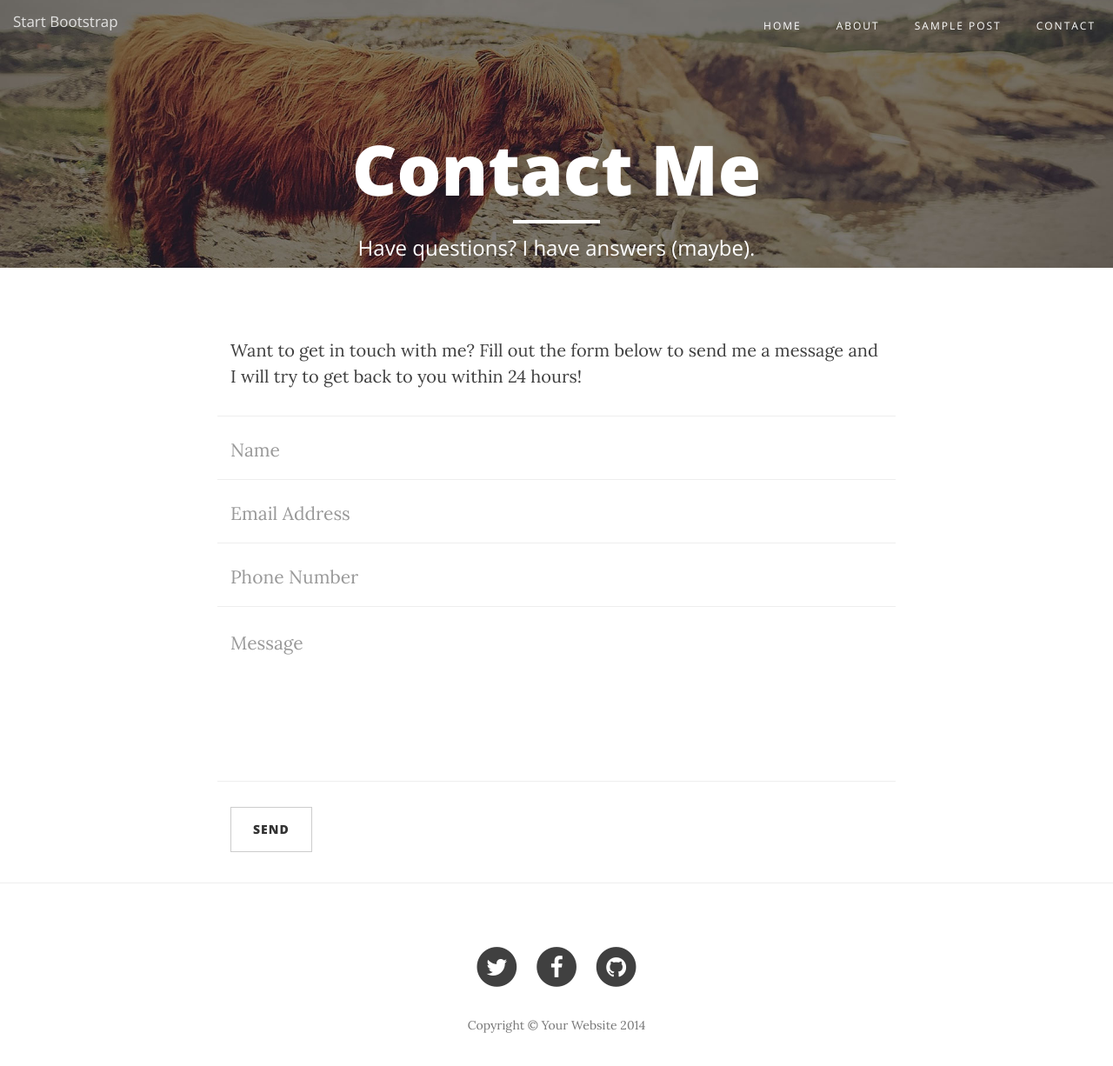
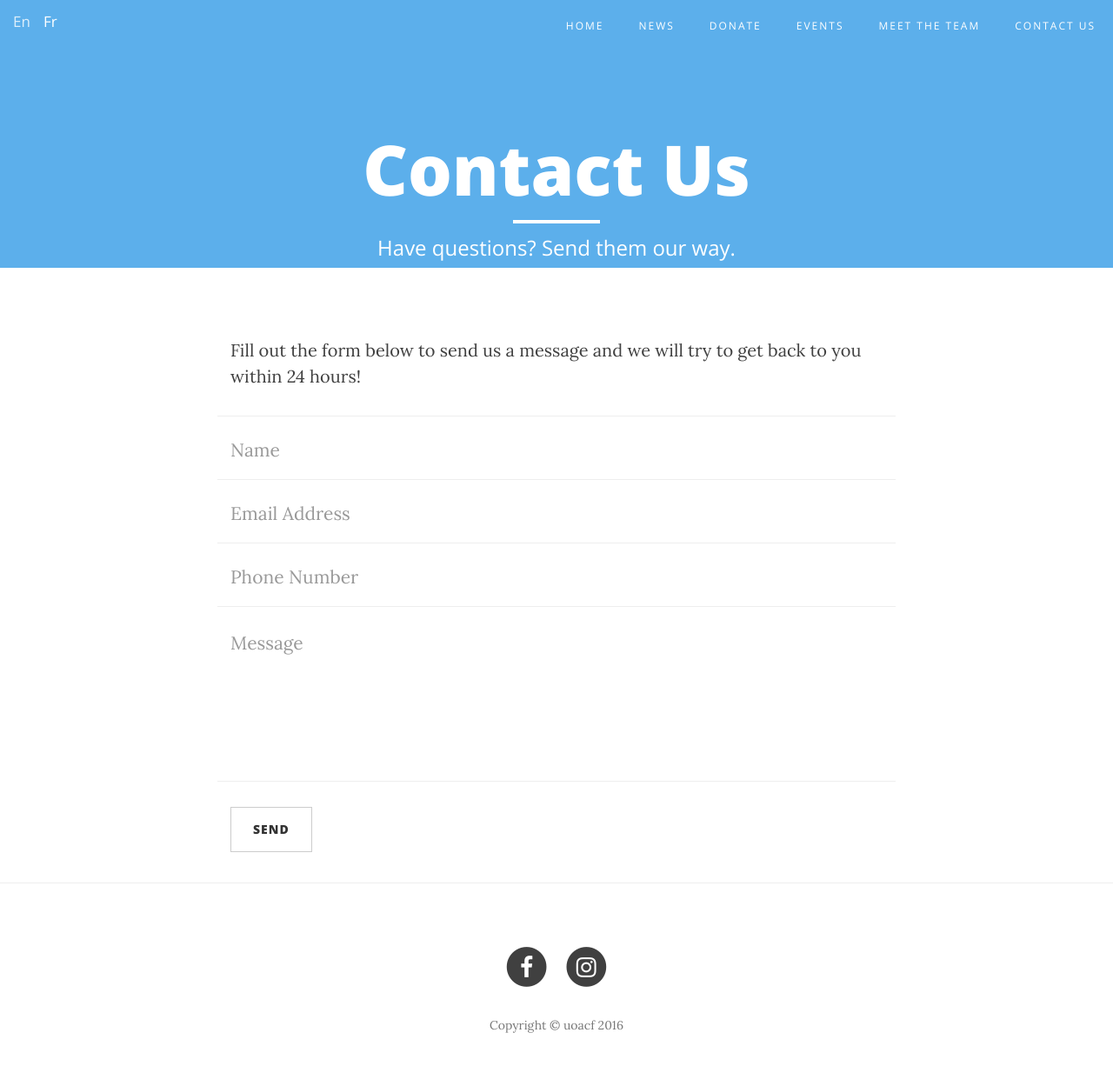
Before and after one commit to HoussamBedja/UOACF-Website, a plain HTML site: page contact.html in a window 1280 px wide. Shown: the whole page at 87% size. Drawn offline with nearby package versions, Linux system fonts and the light colour scheme.

Commit message:
Consistency changes

```diff
--- a/contact.html
+++ b/contact.html
@@ -9,7 +9,7 @@
     <meta name="description" content="">
     <meta name="author" content="">
 
-    <title>Clean Blog - Contact</title>
+    <title>Contact Us</title>
 
     <!-- Bootstrap Core CSS -->
     <link href="css/bootstrap.min.css" rel="stylesheet">
@@ -23,7 +23,7 @@
     <link href='http://fonts.googleapis.com/css?family=Open+Sans:300italic,400italic,600italic,700italic,800italic,400,300,600,700,800' rel='stylesheet' type='text/css'>
 
     <!-- HTML5 Shim and Respond.js IE8 support of HTML5 elements and media queries -->
-    <!-- WARNING: Respond.js doesn't work if you view the page via file:// "hello..testing"-->
+    <!-- WARNING: Respond.js doesn't work if you view the page via file:// -->
     <!--[if lt IE 9]>
         <script src="https://oss.maxcdn.com/libs/html5shiv/3.7.0/html5shiv.js"></script>
         <script src="https://oss.maxcdn.com/libs/respond.js/1.4.2/respond.min.js"></script>
@@ -33,7 +33,7 @@
 
 <body>
 
-    <!-- Navigation -->
+   <!-- Navigation  .-->
     <nav class="navbar navbar-default navbar-custom navbar-fixed-top">
         <div class="container-fluid">
             <!-- Brand and toggle get grouped for better mobile display -->
@@ -44,7 +44,10 @@
                     <span class="icon-bar"></span>
                     <span class="icon-bar"></span>
                 </button>
-                <a class="navbar-brand" href="index.html">Start Bootstrap</a>
+                <a class="navbar-brand" href="index.html">En </a>
+                <a class="navbar-brand" href="index.html">Fr</a>
+
+
             </div>
 
             <!-- Collect the nav links, forms, and other content for toggling -->
@@ -54,31 +57,38 @@
                         <a href="index.html">Home</a>
                     </li>
                     <li>
-                        <a href="about.html">About</a>
+                        <a href="post.html">News</a>
                     </li>
                     <li>
-                        <a href="post.html">Sample Post</a>
+                        <a href="http://team45.actionagainsthungerevents.ca/uottawa">Donate</a>
                     </li>
                     <li>
-                        <a href="contact.html">Contact</a>
+                        <a href="events.html">Events</a>
                     </li>
+                    <li>
+                        <a href="about.html">Meet the team</a>
+                    </li>
+                    <li>
+                        <a href="contact.html">Contact US</a>
+                    </li>
+
                 </ul>
             </div>
             <!-- /.navbar-collapse -->
         </div>
         <!-- /.container -->
     </nav>
-
     <!-- Page Header -->
     <!-- Set your background image for this header on the line below. -->
-    <header class="intro-header" style="background-image: url('img/contact-bg.jpg')">
+<!--    <header class="intro-header" style="background-image: url('img/contact-bg.jpg')">-->
+    <header class="intro-header" style="background-color: #5cafeb">
         <div class="container">
             <div class="row">
                 <div class="col-lg-8 col-lg-offset-2 col-md-10 col-md-offset-1">
                     <div class="page-heading">
-                        <h1>Contact Me</h1>
+                        <h1>Contact Us</h1>
                         <hr class="small">
-                        <span class="subheading">Have questions? I have answers (maybe).</span>
+                        <span class="subheading">Have questions? Send them our way.</span>
                     </div>
                 </div>
             </div>
@@ -89,7 +99,7 @@
     <div class="container">
         <div class="row">
             <div class="col-lg-8 col-lg-offset-2 col-md-10 col-md-offset-1">
-                <p>Want to get in touch with me? Fill out the form below to send me a message and I will try to get back to you within 24 hours!</p>
+                <p>Fill out the form below to send us a message and we will try to get back to you within 24 hours!</p>
                 <!-- Contact Form - Enter your email address on line 19 of the mail/contact_me.php file to make this form work. -->
                 <!-- WARNING: Some web hosts do not allow emails to be sent through forms to common mail hosts like Gmail or Yahoo. It's recommended that you use a private domain email address! -->
                 <!-- NOTE: To use the contact form, your site must be on a live web host with PHP! The form will not work locally! -->
@@ -142,6 +152,7 @@
             <div class="row">
                 <div class="col-lg-8 col-lg-offset-2 col-md-10 col-md-offset-1">
                     <ul class="list-inline text-center">
+<!--
                         <li>
                             <a href="#">
                                 <span class="fa-stack fa-lg">
@@ -150,8 +161,9 @@
                                 </span>
                             </a>
                         </li>
+-->
                         <li>
-                            <a href="#">
+                            <a href="https://www.facebook.com/uottawaacf/">
                                 <span class="fa-stack fa-lg">
                                     <i class="fa fa-circle fa-stack-2x"></i>
                                     <i class="fa fa-facebook fa-stack-1x fa-inverse"></i>
@@ -159,15 +171,15 @@
                             </a>
                         </li>
                         <li>
-                            <a href="#">
+                            <a href="https://www.instagram.com/uottawaacf/">
                                 <span class="fa-stack fa-lg">
                                     <i class="fa fa-circle fa-stack-2x"></i>
-                                    <i class="fa fa-github fa-stack-1x fa-inverse"></i>
+                                    <i class="fa fa-instagram fa-stack-1x fa-inverse"></i>
                                 </span>
                             </a>
                         </li>
                     </ul>
-                    <p class="copyright text-muted">Copyright &copy; Your Website 2014</p>
+                    <p class="copyright text-muted">Copyright &copy; uoacf 2016</p>
                 </div>
             </div>
         </div>
```
